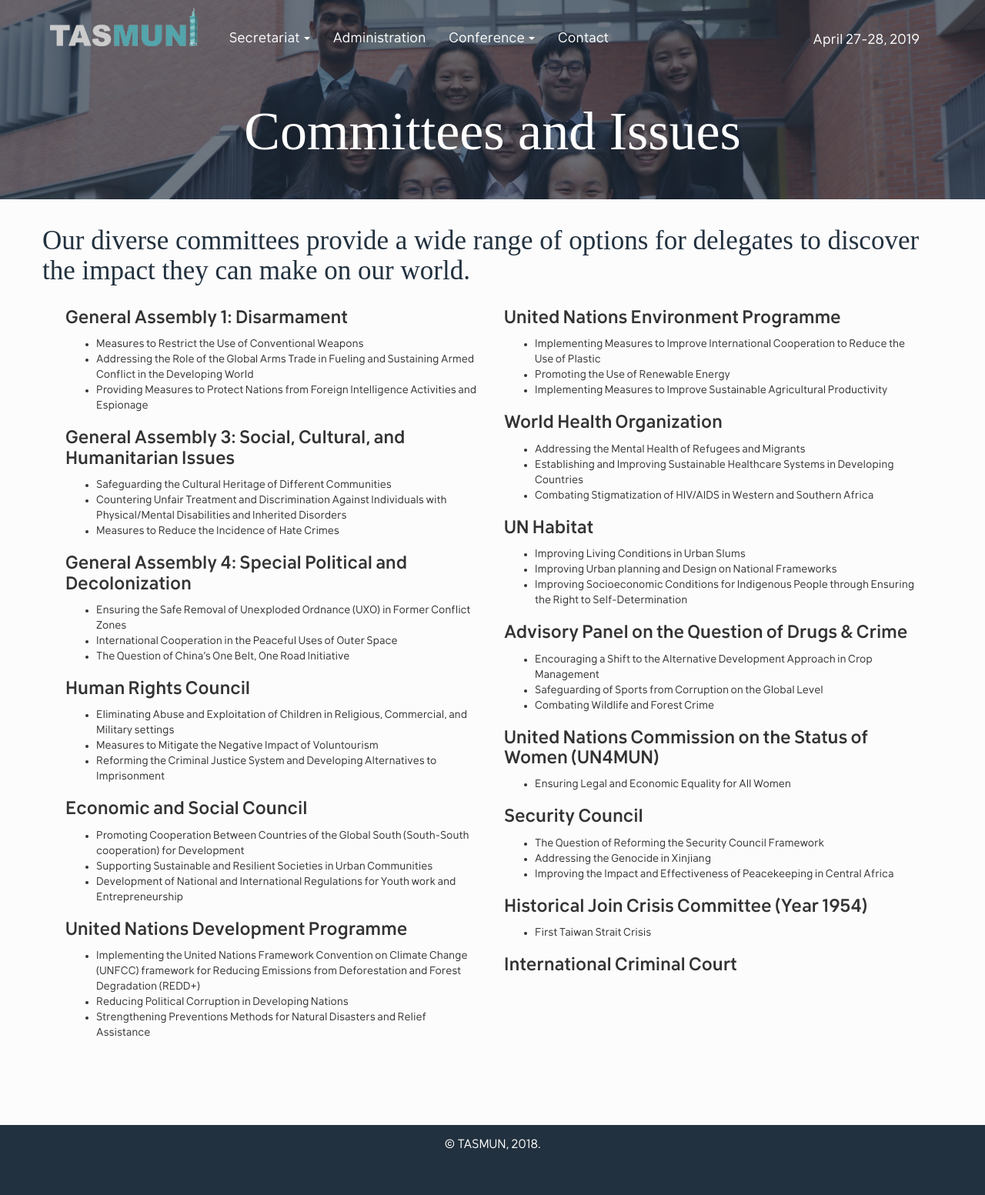
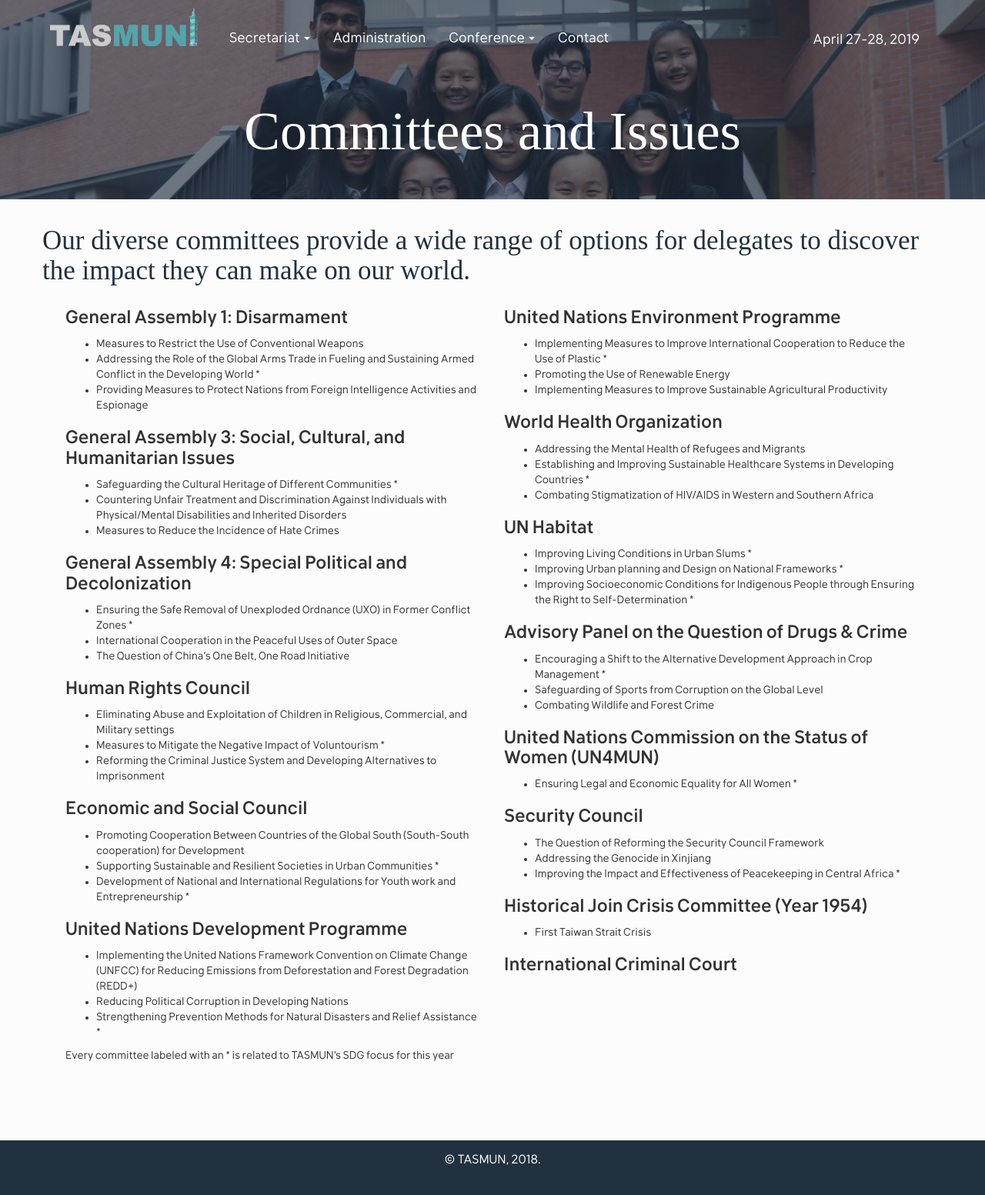
Before and after one commit to alexandernext/tasmun, a Jekyll site: the page built from committees.html, in a window 1280 px wide. Shown: the top 1553 px of the page at 77% size. Built offline with Jekyll 4.4.1, drawn with Linux system fonts in a browser that asks for light colours; some web fonts are replaced.

Commit message:
BIG UPDATE

```diff
--- a/_layouts/home.html
+++ b/_layouts/home.html
@@ -56,7 +56,7 @@
           <h2 class="section-title">Preparation Schedule</h2>
           <a href="dates.html" class="btn btn-info">check if you're on track →</a>
           <h2 class="section-title">Our message</h2>
-          <iframe src="https://drive.google.com/file/d/0B7JzllUapQPReWpaN2U0cU1WX3c/preview" width="640" height="480"></iframe>
+          <img src="../assets/homepageimage.png" width="600"></img>
         </div>
       </div>
 
--- a/committees.html
+++ b/committees.html
@@ -12,7 +12,7 @@
     <h3 class="item-title">General Assembly 1: Disarmament</h3>
     <ul>
       <li>Measures to Restrict the Use of Conventional Weapons</li>
-      <li>Addressing the Role of the Global Arms Trade in Fueling and Sustaining Armed Conflict in the Developing World</li>
+      <li>Addressing the Role of the Global Arms Trade in Fueling and Sustaining Armed Conflict in the Developing World *</li>
       <li>Providing Measures to Protect Nations from Foreign Intelligence Activities and Espionage</li>
     </ul>
     <!-- <a class="btn btn-info" href="assets/reports/Goal 2.pdf">read reports →</a>
@@ -21,7 +21,7 @@
   <div class="item">
     <h3 class="item-title">General Assembly 3: Social, Cultural, and Humanitarian Issues</h3>
     <ul>
-      <li>Safeguarding the Cultural Heritage of Different Communities </li>
+      <li>Safeguarding the Cultural Heritage of Different Communities *</li>
       <li>Countering Unfair Treatment and Discrimination Against Individuals with Physical/Mental Disabilities and
         Inherited Disorders</li>
       <li>Measures to Reduce the Incidence of Hate Crimes</li>
@@ -32,7 +32,7 @@
   <div class="item">
     <h3 class="item-title">General Assembly 4: Special Political and Decolonization</h3>
     <ul>
-      <li>Ensuring the Safe Removal of Unexploded Ordnance (UXO) in Former Conflict Zones</li>
+      <li>Ensuring the Safe Removal of Unexploded Ordnance (UXO) in Former Conflict Zones *</li>
       <li>International Cooperation in the Peaceful Uses of Outer Space</li>
       <li>The Question of China’s One Belt, One Road Initiative</li>
     </ul>
@@ -43,7 +43,7 @@
     <h3 class="item-title">Human Rights Council </h3>
     <ul>
       <li>Eliminating Abuse and Exploitation of Children in Religious, Commercial, and Military settings</li>
-      <li>Measures to Mitigate the Negative Impact of Voluntourism</li>
+      <li>Measures to Mitigate the Negative Impact of Voluntourism *</li>
       <li>Reforming the Criminal Justice System and Developing Alternatives to Imprisonment</li>
     </ul>
     <!-- <a class="btn btn-info" href="assets/reports/Goal 10.pdf">read reports →</a>
@@ -53,8 +53,8 @@
     <h3 class="item-title">Economic and Social Council</h3>
     <ul>
       <li>Promoting Cooperation Between Countries of the Global South (South-South cooperation) for Development</li>
-      <li>Supporting Sustainable and Resilient Societies in Urban Communities</li>
-      <li>Development of National and International Regulations for Youth work and Entrepreneurship</li>
+      <li>Supporting Sustainable and Resilient Societies in Urban Communities *</li>
+      <li>Development of National and International Regulations for Youth work and Entrepreneurship *</li>
     </ul>
     <!-- <a class="btn btn-info" href="assets/reports/Goal 11.pdf">read reports →</a>
     <a class="btn btn-info" href="assets/report updates/goal11.pptx">read report update →</a> -->
@@ -62,10 +62,10 @@
   <div class="item">
     <h3 class="item-title">United Nations Development Programme</h3>
     <ul>
-      <li>Implementing the United Nations Framework Convention on Climate Change (UNFCC) framework for Reducing
+      <li>Implementing the United Nations Framework Convention on Climate Change (UNFCC) for Reducing
         Emissions from Deforestation and Forest Degradation (REDD+)</li>
       <li>Reducing Political Corruption in Developing Nations </li>
-      <li>Strengthening Preventions Methods for Natural Disasters and Relief Assistance</li>
+      <li>Strengthening Prevention Methods for Natural Disasters and Relief Assistance *</li>
     </ul>
     <!-- <a class="btn btn-info" href="assets/reports/Goal 16.pdf">read reports →</a>
     <a class="btn btn-info" href="assets/report updates/goal16.pptx">read report update →</a> -->
@@ -75,7 +75,7 @@
   <div class="item">
     <h3 class="item-title">United Nations Environment Programme</h3>
     <ul>
-      <li>Implementing Measures to Improve International Cooperation to Reduce the Use of Plastic </li>
+      <li>Implementing Measures to Improve International Cooperation to Reduce the Use of Plastic *</li>
       <li>Promoting the Use of Renewable Energy </li>
       <li>Implementing Measures to Improve Sustainable Agricultural Productivity</li>
     </ul>
@@ -86,7 +86,7 @@
     <h3 class="item-title">World Health Organization</h3>
     <ul>
       <li>Addressing the Mental Health of Refugees and Migrants</li>
-      <li>Establishing and Improving Sustainable Healthcare Systems in Developing Countries</li>
+      <li>Establishing and Improving Sustainable Healthcare Systems in Developing Countries *</li>
       <li>Combating Stigmatization of HIV/AIDS in Western and Southern Africa </li>
     </ul>
     <!-- <a class="btn btn-info" href="assets/reports/Migration.pdf">read reports →</a>
@@ -96,9 +96,9 @@
   <div class="item">
     <h3 class="item-title">UN Habitat</h3>
     <ul>
-      <li>Improving Living Conditions in Urban Slums</li>
-      <li>Improving Urban planning and Design on National Frameworks</li>
-      <li>Improving Socioeconomic Conditions for Indigenous People through Ensuring the Right to Self-Determination</li>
+      <li>Improving Living Conditions in Urban Slums *</li>
+      <li>Improving Urban planning and Design on National Frameworks *</li>
+      <li>Improving Socioeconomic Conditions for Indigenous People through Ensuring the Right to Self-Determination *</li>
     </ul>
     <!-- <a class="btn btn-info" href="assets/reports/AI.pdf">read reports →</a>
     <a class="btn btn-info" href="assets/report updates/apqai.pptx">read report update →</a>
@@ -107,7 +107,7 @@
   <div class="item">
     <h3 class="item-title">Advisory Panel on the Question of Drugs & Crime</h3>
     <ul>
-      <li>Encouraging a Shift to the Alternative Development Approach in Crop Management</li>
+      <li>Encouraging a Shift to the Alternative Development Approach in Crop Management *</li>
       <li>Safeguarding of Sports from Corruption on the Global Level </li>
       <li>Combating Wildlife and Forest Crime</li>
     </ul>
@@ -117,7 +117,7 @@
   <div class="item">
     <h3 class="item-title">United Nations Commission on the Status of Women (UN4MUN)</h3>
     <ul>
-      <li>Ensuring Legal and Economic Equality for All Women</li>
+      <li>Ensuring Legal and Economic Equality for All Women *</li>
     </ul>
     <!-- <a class="btn btn-info" href="assets/reports/ICJ.pdf">read reports →</a> -->
   </div>
@@ -126,7 +126,7 @@
     <ul>
       <li>The Question of Reforming the Security Council Framework</li>
       <li>Addressing the Genocide in Xinjiang</li>
-      <li>Improving the Impact and Effectiveness of Peacekeeping in Central Africa</li>
+      <li>Improving the Impact and Effectiveness of Peacekeeping in Central Africa *</li>
     </ul>
     <!-- <a class="btn btn-info" href="assets/reports/ICJ.pdf">read reports →</a> -->
   </div>
@@ -145,3 +145,6 @@
     <!-- <a class="btn btn-info" href="assets/reports/ICJ.pdf">read reports →</a> -->
   </div>
 </div>
+<div class='col-sm-12'>
+  Every committee labeled with an * is related to TASMUN's SDG focus for this year
+</div>
```
Also changed, not shown: administration.html (+6 -9 lines), Gemfile.lock, assets/homepageimage.png (added).
